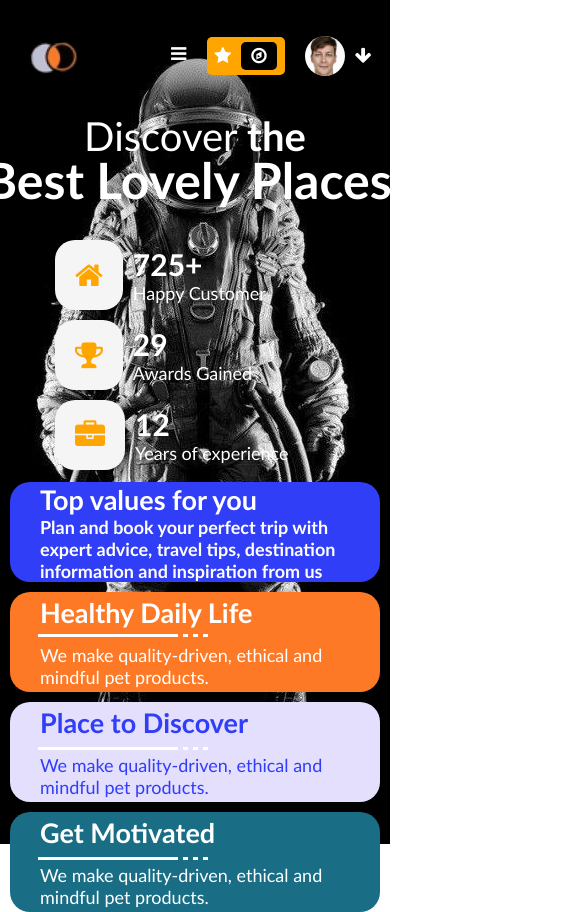
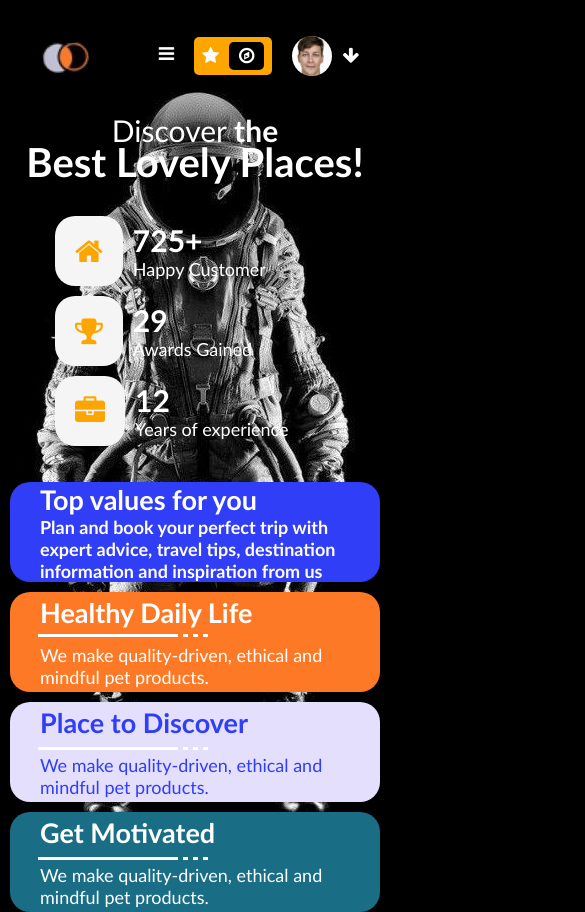
Before and after one commit to airidasju/06-home, a website: page index.html in a window 390 px wide. Shown: the whole page, 585 px wide, since content can reach past the window. Before the commit the page ends 844 px from the top, so only its background shows below. Drawn offline with Linux system fonts and the light colour scheme.

Commit message:
responsivness

```diff
--- a/css/base/layout.css
+++ b/css/base/layout.css
@@ -1,6 +1,9 @@
 .container {
   width: 100%;
+
 }
+
+
 
 header > .container {
   display: flex;
@@ -322,14 +325,8 @@ footer > .container > .box:nth-child(4)::after {
 }
 
 @media (max-width:600px) {
-  header > .container {
-    justify-content: center;
-    align-items: ;
-  }
   header > .container > .top-left {
-    display: flex;
-    align-items: center;
-    width: 15%;
+    width: 8%;
   }
   header > .container > .notifications {
     margin-right: 20px ;
@@ -366,9 +363,5 @@ footer > .container > .box:nth-child(4)::after {
   .top-left > p  {
     display: none;
   }
-  header > .container > .top-left {
-    display: flex;
-    align-items: center;
-    width: 15%;
-  }
+
 }
--- a/css/pages/home.css
+++ b/css/pages/home.css
@@ -1,11 +1,12 @@
 body {
   background: url('./../../img/background.jpg') no-repeat center center fixed;
-  position: fixed;
   left: 0px;
   top: 0px;
   z-index: -1;
   width: 100%;
   height: 100%;
+  overflow-x: hidden;
+                overflow-y: auto;
 }
 
 a {
@@ -167,4 +168,13 @@ h1 {
   footer > .container > .box:nth-child(2)::after {
     top: -27px;
   }
+  main .main-title p {
+    font-size: 30px;
+    margin-bottom: -10px;
+    text-align: center;
+  }
+
+  h1 {
+    font-size: 40px;
+  }
 }
--- a/index.html
+++ b/index.html
@@ -36,6 +36,7 @@
     <title>Home</title>
   </head>
   <body>
+    <div class="wrap">
     <header>
       <div class="container">
         <div class="top-left">
@@ -123,5 +124,6 @@
         </div>
       </div>
     </footer>
+  </div>
   </body>
 </html>
```
